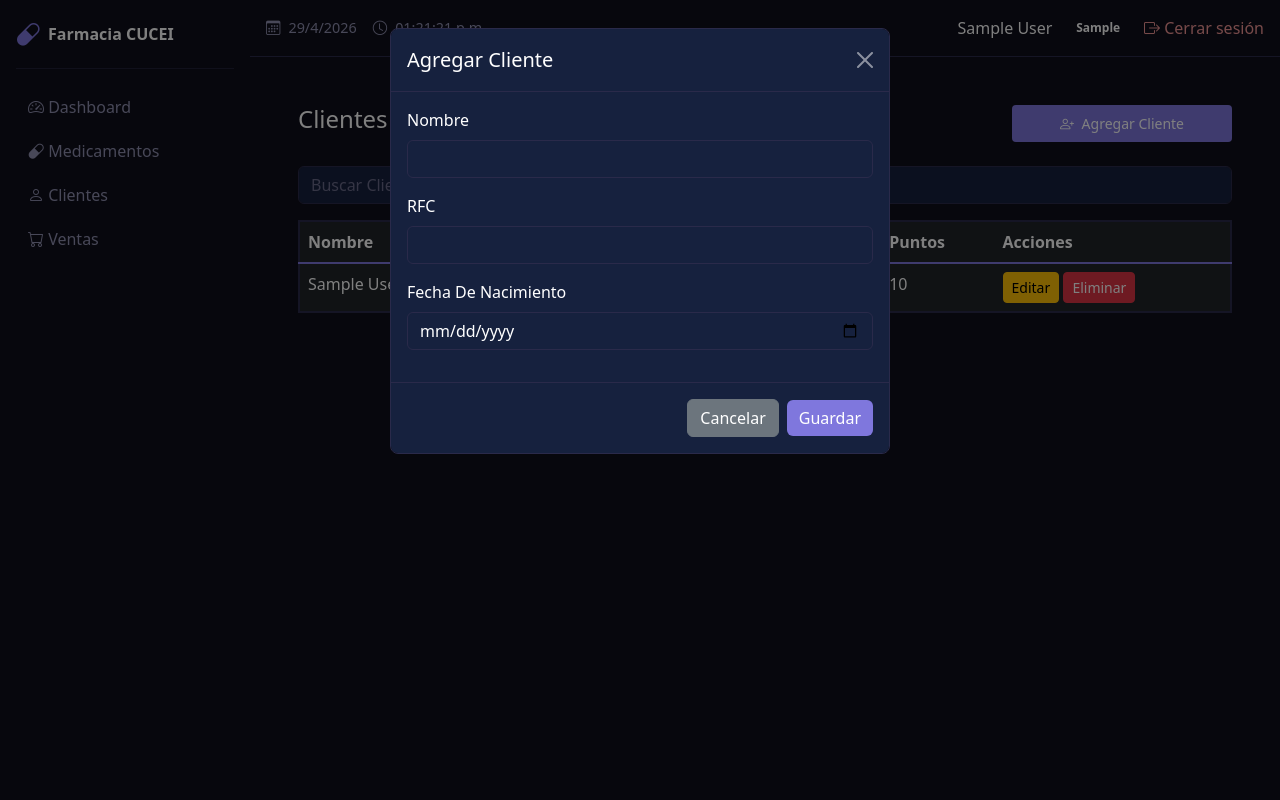
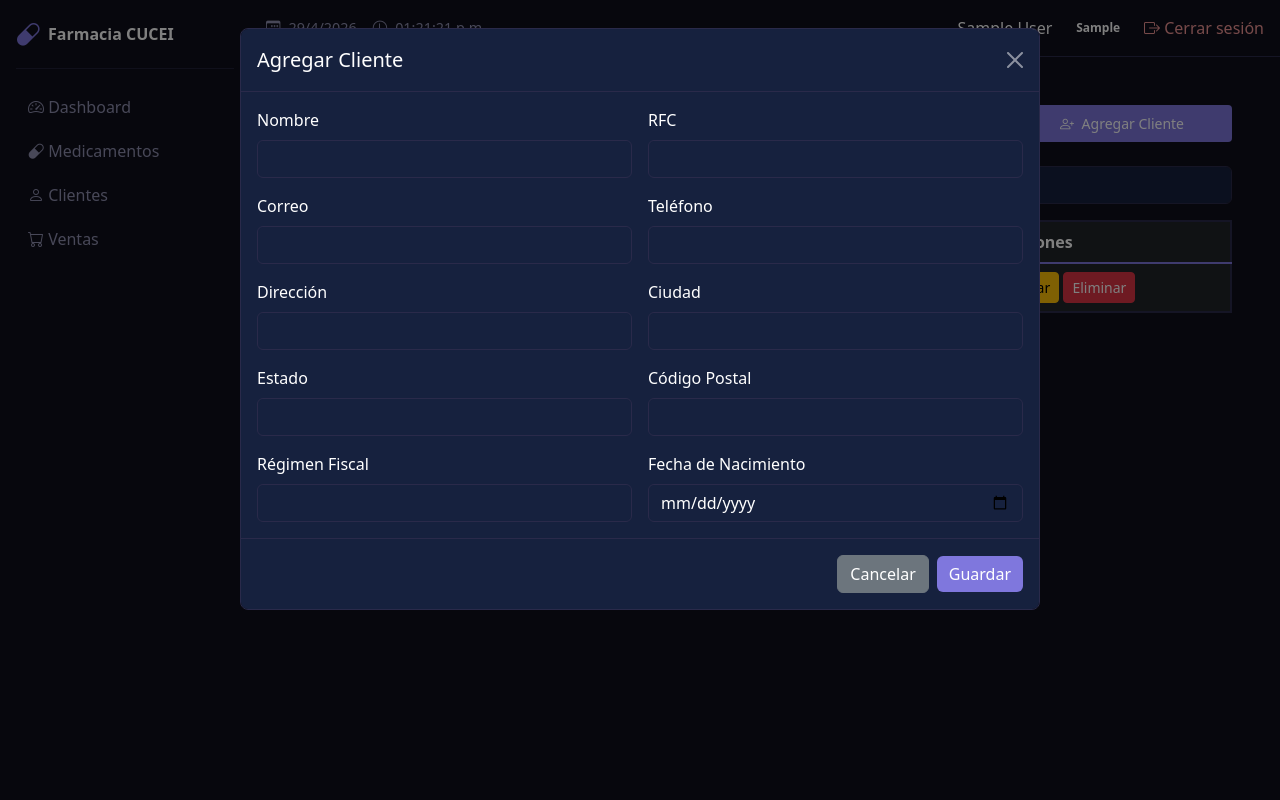
Before and after one commit to CintoraDev/Pharmacy-POS, a Flask app: page /customers in a window 1280 px wide, after a click on "Agregar Cliente". Run offline with Flask 3, Linux system fonts and the light colour scheme; a user stored in the database is signed in; tables that the repository leaves empty hold one stand-in row (values such as "Sample post").

Commit message:
feat: add new fields to customer form and improve layout

```diff
--- a/pharmacy/templates/customers/modal_add.html
+++ b/pharmacy/templates/customers/modal_add.html
@@ -1,23 +1,63 @@
 <div class="modal fade" id="modal-customer">
-    <div class="modal-dialog">
+    <div class="modal-dialog modal-dialog-scrollable modal-lg">
         <div class="modal-content">
             <div class="modal-header">
                 <h5 class="modal-title">Agregar Cliente</h5>
                 <button type="button" class="btn-close" data-bs-dismiss="modal"></button>
             </div>
             <div class="modal-body">
-                <form method="POST" id="form-customer">
-                    <div class="mb-3">
-                        <label class="form-label" for="cust-name">Nombre</label>
-                        <input class="form-control" type="text" name="name" id="cust-name">
-                    </div>
-                    <div class="mb-3">
-                        <label class="form-label" for="cust-rfc">RFC</label>
-                        <input class="form-control" type="text" name="rfc" id="cust-rfc">
-                    </div>
-                    <div class="mb-3">
-                        <label class="form-label" for="cust-birthdate">Fecha De Nacimiento</label>
-                        <input class="form-control" type="date" name="birthdate" id="cust-birthdate">
+                <form method="POST" action="{{ url_for('customers.create') }}" id="form-customer">
+                    <div class="row g-3">
+                        <div class="col-md-6">
+                            <label for="cust-name" class="form-label">Nombre</label>
+                            <input type="text" class="form-control" name="name" id="cust-name" required>
+                        </div>
+
+                        <div class="col-md-6">
+                            <label for="cust-rfc" class="form-label">RFC</label>
+                            <input type="text" class="form-control" name="rfc" id="cust-rfc" required>
+                        </div>
+
+                        <div class="col-md-6">
+                            <label for="cust-email" class="form-label">Correo</label>
+                            <input type="email" class="form-control" name="email" id="cust-email">
+                        </div>
+
+                        <div class="col-md-6">
+                            <label for="cust-phone" class="form-label">Teléfono</label>
+                            <input type="tel" class="form-control" name="phone" id="cust-phone">
+                        </div>
+
+                        <div class="col-md-6">
+                            <label for="cust-address" class="form-label">Dirección</label>
+                            <input type="text" class="form-control" name="address" id="cust-address" required>
+                        </div>
+
+                        <div class="col-md-6">
+                            <label for="cust-city" class="form-label">Ciudad</label>
+                            <input type="text" class="form-control" name="city" id="cust-city" required>
+                        </div>
+
+                        <div class="col-md-6">
+                            <label for="cust-state" class="form-label">Estado</label>
+                            <input type="text" class="form-control" name="state" id="cust-state" required>
+                        </div>
+
+                        <div class="col-md-6">
+                            <label for="cust-zip" class="form-label">Código Postal</label>
+                            <input type="text" class="form-control" name="zip_code" id="cust-zip" required>
+                        </div>
+
+                        <div class="col-md-6">
+                            <label for="cust-fiscal-regimen" class="form-label">Régimen Fiscal</label>
+                            <input type="text" class="form-control" name="fiscal_regimen" id="cust-fiscal-regimen"
+                                required>
+                        </div>
+
+                        <div class="col-md-6">
+                            <label for="cust-birth-date" class="form-label">Fecha de Nacimiento</label>
+                            <input type="date" class="form-control" name="birth_date" id="cust-birth-date">
+                        </div>
                     </div>
                 </form>
             </div>
```
